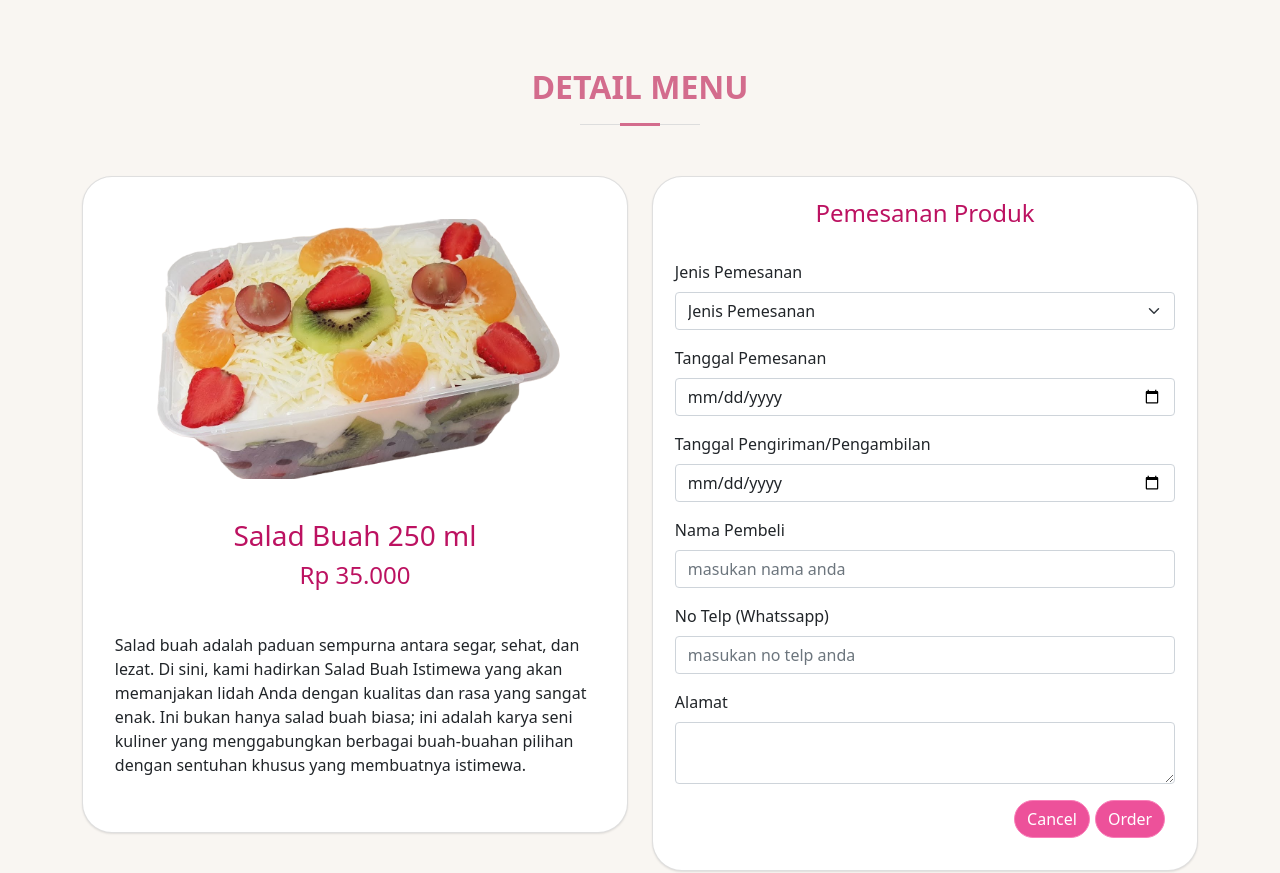
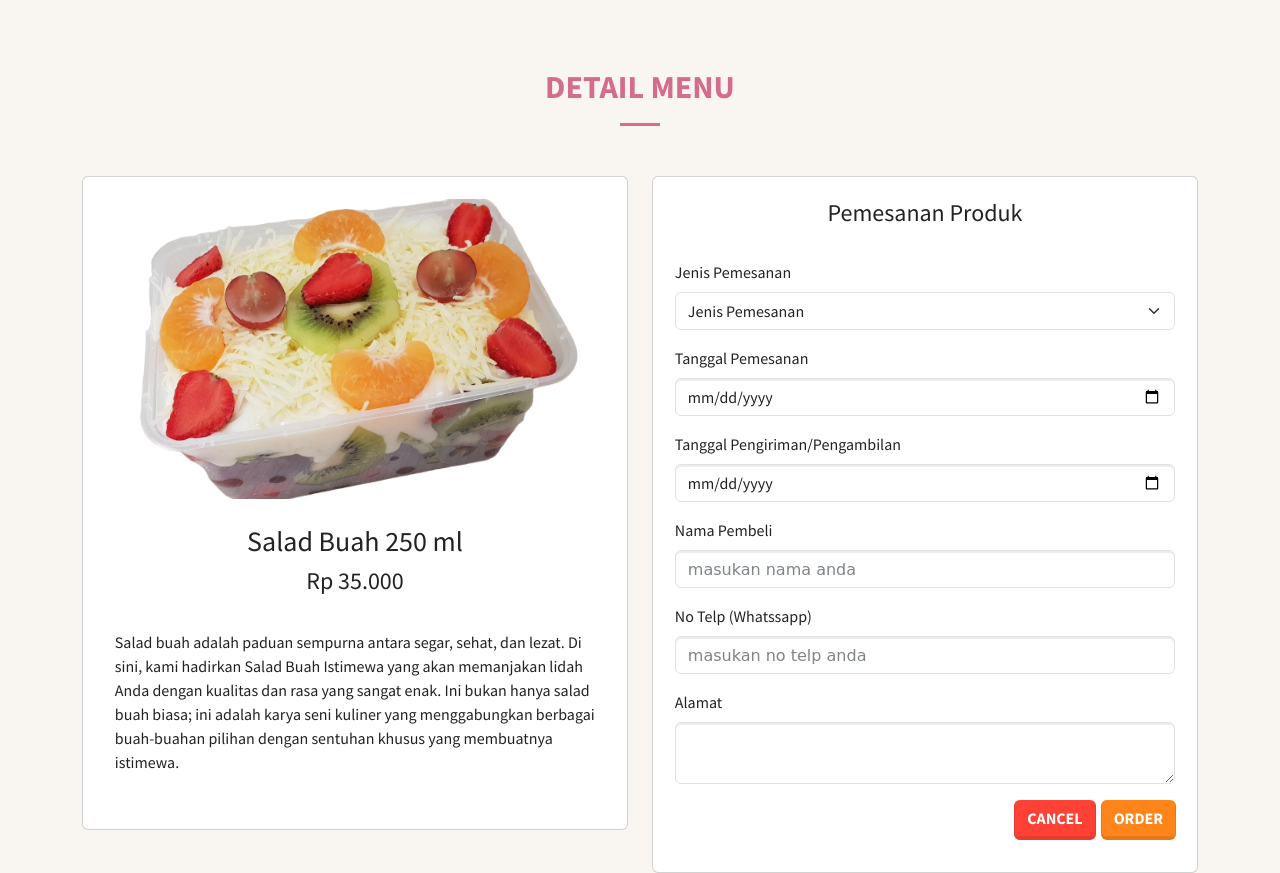
Before and after one commit to ftc443h/MSIB5-Kelompok1.SaladNyoo, a website: page buy.html in a window 1280 px wide. Shown: the top 873 px of the page. Drawn offline with nearby package versions, Linux system fonts and the light colour scheme; a web font is replaced by a local one.

Commit message:
Fatchan Muhammad Hakim, Tambahan SASS Buy

```diff
--- a/buy-product.html
+++ b/buy.html
@@ -8,51 +8,33 @@
     <title>Salad Nyoo Official</title>
     <link href="https://cdn.jsdelivr.net/npm/bootstrap@5.0.2/dist/css/bootstrap.min.css" rel="stylesheet"
         integrity="sha384-EVSTQN3/azprG1Anm3QDgpJLIm9Nao0Yz1ztcQTwFspd3yD65VohhpuuCOmLASjC" crossorigin="anonymous">
-    <link rel="stylesheet" href="css/product.css">
-    <link rel="stylesheet" href="css/main.css">
-    <style>
-        body {
-            margin-top: 20px;
-        }
 
-        .card {
+    <!-- Link CSS Bootstrap & External -->
+    <link href="https://cdn.jsdelivr.net/npm/bootstrap@5.3.2/dist/css/bootstrap.min.css" rel="stylesheet"
+        integrity="sha384-T3c6CoIi6uLrA9TneNEoa7RxnatzjcDSCmG1MXxSR1GAsXEV/Dwwykc2MPK8M2HN" crossorigin="anonymous">
+    <link rel="stylesheet" href="css/bootstrap.css">
+    <link rel="stylesheet" href="css/bootstrap.rtl.css">
+    <link rel="stylesheet" href="css/bootstrap.rtl.min.css">
+    <link rel="stylesheet" href="css/bootstrap.min.css">
+    <!-- <link rel="stylesheet" href="css/main.css"> -->
+    <link rel="stylesheet" href="css/style.css">
+    <link rel="stylesheet" href="css/style_buy.css">
+    <link rel="stylesheet" href="css/bootstrap-icons/bootstrap-icons.css">
+    <link rel="stylesheet" href="css/bootstrap-icons/bootstrap-icons.min.css">
 
-            padding: 4%;
-        }
-
-        .card-img-top {
-            display: block;
-            min-height: 300px;
-            margin-bottom: 10px
-        }
-
-        .card-title h3 {
-            text-align: center;
-        }
-
-        p {
-            margin: 2%;
-            text-align: left;
-        }
-
-        .btn btn-primary {
-            align-content: right;
-        }
-
-        .judul-order {
-            text-align: center;
-        }
-
-        .button-order {
-            margin: 2%;
-            justify-content: right;
-        }
-
-        .btn-cancel {
-            margin-right: 5px;
-            display: block;
-        }
-    </style>
+    <!-- Link CSS Font Google -->
+    <link rel="preconnect" href="https://fonts.googleapis.com">
+    <link rel="preconnect" href="https://fonts.gstatic.com" crossorigin>
+    <link href="https://fonts.googleapis.com/css2?family=Unna&display=swap" rel="stylesheet">
+    <link rel="preconnect" href="https://fonts.googleapis.com">
+    <link rel="preconnect" href="https://fonts.gstatic.com" crossorigin>
+    <link href="https://fonts.googleapis.com/css2?family=Tillana&display=swap" rel="stylesheet">
+    <link rel="preconnect" href="https://fonts.googleapis.com">
+    <link rel="preconnect" href="https://fonts.gstatic.com" crossorigin>
+    <link href="https://fonts.googleapis.com/css2?family=Concert+One&display=swap" rel="stylesheet">
+    <link rel="preconnect" href="https://fonts.googleapis.com">
+    <link rel="preconnect" href="https://fonts.gstatic.com" crossorigin>
+    <link href="https://fonts.googleapis.com/css2?family=Concert+One&display=swap" rel="stylesheet">
 </head>
 
 <body>
@@ -125,9 +107,9 @@
                                     </div>
 
                                     <div class="col d-flex button-order">
-                                        <a href="index.html" class="btn btn-primary btn-block btn-cancel"
+                                        <a href="index.html" class="btn btn-danger btn-block btn-cancel"
                                             role="button">Cancel</a>
-                                        <a href="product.html" class="btn btn-primary btn-block btn-order" role="button"
+                                        <a href="product.html" class="btn btn-warning btn-block btn-order" role="button"
                                             type="submit">Order</a>
                                     </div>
                             </div>
@@ -204,4 +186,5 @@
         integrity="sha384-MrcW6ZMFYlzcLA8Nl+NtUVF0sA7MsXsP1UyJoMp4YLEuNSfAP+JcXn/tWtIaxVXM"
         crossorigin="anonymous"></script>
 </body>
+
 </html>
--- a/js/main.js
+++ b/js/main.js
@@ -4,6 +4,24 @@ function shooping() {
     if (confirm(shopp)) {
         location.href = 'product.html';
     } else {
+        location.href = 'index.html';
+    }
+}
+
+function Buy(){
+    var BuyShp = "Apakah Anda Ingin Membeli Product Kami SaladNyoo ?";
+    if(confirm(BuyShp)){
+        location.href = 'buy.html';
+    }else{
+        location.href = 'index.html';
+    }
+}
+
+function detail(){
+    var detailShp = 'Apakah Anda Ingin Melihat Detail Product Kami SaladNyoo ?';
+    if(confirm(detailShp)){
+        location.href = 'detail.html';
+    }else{
         location.href = 'index.html';
     }
 }
--- a/sass/style.scss
+++ b/sass/style.scss
@@ -925,6 +925,33 @@ $fontStyle-btnShpBuy: normal;
   font-style: $fontStyle-btnShpBuy;
 }
 
+/* btn-shp-detail */
+  $border-btnShpDetail: none;
+  $background-btnShpDetail: yellow;
+  $width-btnShpDetail: 58px;
+  $height-btnShpDetail: 30px;
+  $color-btnShpDetail: black;
+  $borderRadius-btnShpDetail: 4px;
+  $fontFamily-btnShpDetail: 'Concert One', cursive;
+  $fontSize-btnShpDetail: 14px;
+  $textTransform-btnShpDetail: uppercase;
+  $fontWeight-btnShpDetail: bold;
+  $fontStyle-btnShpDetail: normal;
+
+.btn-shp-detail{
+  width: $width-btnShpDetail;
+  height: $height-btnShpDetail;
+  border: $border-btnShpDetail;
+  border-radius: $borderRadius-btnShpDetail;
+  color: $color-btnShpDetail;
+  font-weight: $fontWeight-btnShpDetail;
+  font-size: $fontSize-btnShpDetail;
+  background-color: $background-btnShpDetail;
+  font-family: $fontFamily-btnShpDetail;
+  text-transform: $textTransform-btnShpDetail;
+  font-style: $fontStyle-btnShpDetail;
+}
+
 /* section-header */
 $textAlign-sectionHeader: center;
 $marginTop-sectionHeader: 170px;
--- /dev/null
+++ b/sass/style_buy.scss
@@ -0,0 +1,125 @@
+/* Body HTML */
+$marginTop-Body: 20px;
+$backroundColor-Body: #f9f6f2;
+
+body {
+    margin-top: $marginTop-Body;
+    background-color: $backroundColor-Body;
+}
+
+/* Card */
+$PaddingCard: 4%;
+
+.card {
+    padding: $PaddingCard;
+}
+
+/* Card-img-top */
+$display-cardImgTop: block;
+$minHeight-cardImgTop: 300px;
+$marginBottom-cardImgTop: 10px;
+
+.card-img-top {
+    display: $display-cardImgTop;
+    min-height: $minHeight-cardImgTop;
+    margin-bottom: $marginBottom-cardImgTop;
+}
+
+/* card-title h3 */
+$textAlign-cardTitleH3: center;
+
+.card-title h3 {
+    text-align: $textAlign-cardTitleH3;
+}
+
+/* p */
+$margin-P: 2%;
+$textAlign-p: left;
+
+p {
+    margin: $margin-P;
+    text-align: $textAlign-p;
+}
+
+/* btn btn-primary */
+$btnBtnPrimary-alignContent: right;
+
+.btn btn-primary {
+    align-content: $btnBtnPrimary-alignContent;
+}
+
+/* judul-order */
+$textAlign-judulOrder: center;
+
+.judul-order {
+    text-align: $textAlign-judulOrder;
+}
+
+/* button-order */
+$margin-buttonOrder: 2%;
+$marginRight-buttonOrder: -1px;
+$justufy-buttonOrder: right;
+
+.button-order {
+    margin: $margin-buttonOrder;
+    margin-right: $marginRight-buttonOrder;
+    justify-content: $justufy-buttonOrder;
+}
+
+/* btn-cancel */
+$marginRight-btnCancel: 5px;
+$display-btnCancel: block;
+
+.btn-cancel {
+    margin-right: $marginRight-btnCancel;
+    display: $display-btnCancel;
+}
+
+/* section-title */
+$textAlign-sectionTitle: center;
+$paddingBottom: 30px;
+
+.section-title {
+    text-align: $textAlign-sectionTitle;
+    padding-bottom: $paddingBottom;
+}
+
+/* section-title h1 */
+$fontSize-sectionTitleH1: 32px;
+$fontWeight-sectionTitleH1: bold;
+$textTransform-sectionTitleH1: uppercase;
+$marginBottom-sectionTitleH1: 20px;
+$paddingBottom-sectionTitleH1: 20px;
+$position-sectionTitleH1: relative;
+$color-sectionTitleH1: #d36c8d;
+
+.section-title h1 {
+    font-size: $fontSize-sectionTitleH1;
+    font-weight: $fontWeight-sectionTitleH1;
+    text-transform: $textTransform-sectionTitleH1;
+    margin-bottom: $marginBottom-sectionTitleH1;
+    padding-bottom: $paddingBottom-sectionTitleH1;
+    position: $position-sectionTitleH1;
+    color: $color-sectionTitleH1;
+}
+
+/* section-title h1 */
+$content-sectionTitleH1: "";
+$position-sectionTitleH1: absolute;
+$display-sectionTitleH1: block;
+$width-sectionTitleH1: 40px;
+$height-sectionTitleH1: 3px;
+$backrondColor-sectionTitleH1: #d36c8d;
+$buttom-sectionTitleH1: 0;
+$left-sectionTitleH1: calc(50% - 20px);
+
+.section-title h1::after {
+    content: $content-sectionTitleH1;
+    position: $position-sectionTitleH1;
+    display: $display-sectionTitleH1;
+    width: $width-sectionTitleH1;
+    height: $height-sectionTitleH1;
+    background-color: $backrondColor-sectionTitleH1;
+    bottom: $buttom-sectionTitleH1;
+    left: $left-sectionTitleH1;
+}
```
Also changed, not shown: index.html (+46 -48 lines), product.html (+1 -1 lines), css/style.css, css/style_buy.css (added), detail.html (added), 2 other files.
